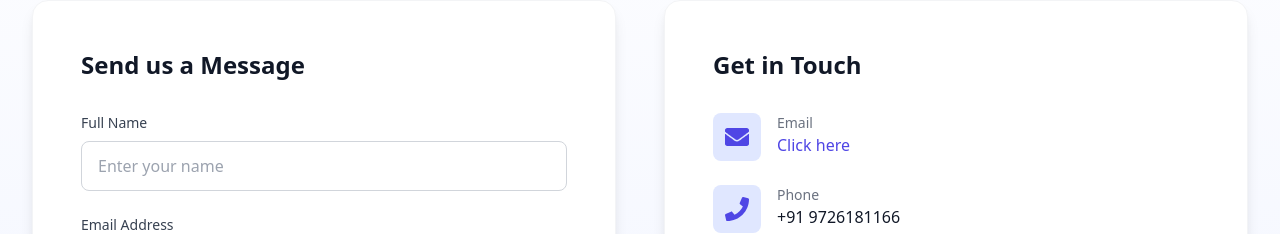
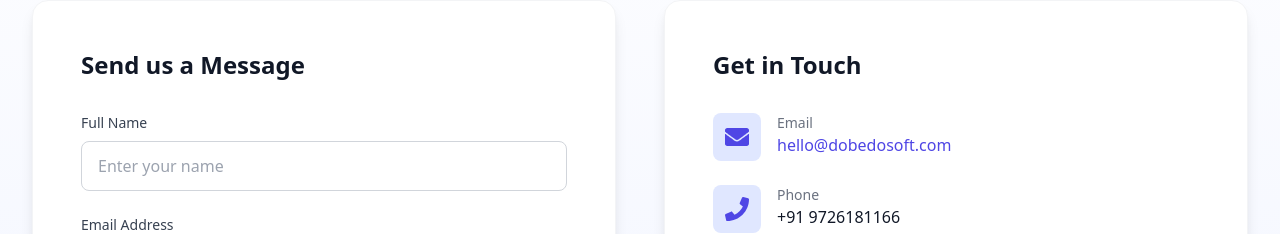
Before and after one commit to UtsavSavani08/ACCISCRIBER, a React (Vite) app in the folder client/: page / in a window 1280 px wide. Shown: the part 2660-2894 px from the top of the page. Built offline with nearby package versions, Linux system fonts and the light colour scheme; no server answers.

Commit message:
fix: Update contact email address and change formData key from 'minutes' to 'duration' in Record component

```diff
--- a/client/src/components/contact.jsx
+++ b/client/src/components/contact.jsx
@@ -126,7 +126,7 @@ export default function Contact() {
                 <div>
                   <p className="text-sm font-medium text-gray-500">Email</p>
                   <a href="mailto:hello@dobodo.com" className="text-base text-indigo-600 hover:text-indigo-700 transition-colors duration-200">
-                    Click here
+                    hello@dobedosoft.com
                   </a>
                 </div>
               </div>
--- a/client/src/components/record.jsx
+++ b/client/src/components/record.jsx
@@ -113,7 +113,7 @@ export default function Record() {
       const formData = new FormData();
         formData.append("file", blob, "recording.wav");
         formData.append("user_id", userId);
-        formData.append("minutes", recordedMinutes); // <-- Send minutes to backend
+        formData.append("duration", recordedMinutes); // <-- Send minutes to backend
 
       // const fileType = file.type.startsWith("video/") ? "video" : "audio";
 
```
